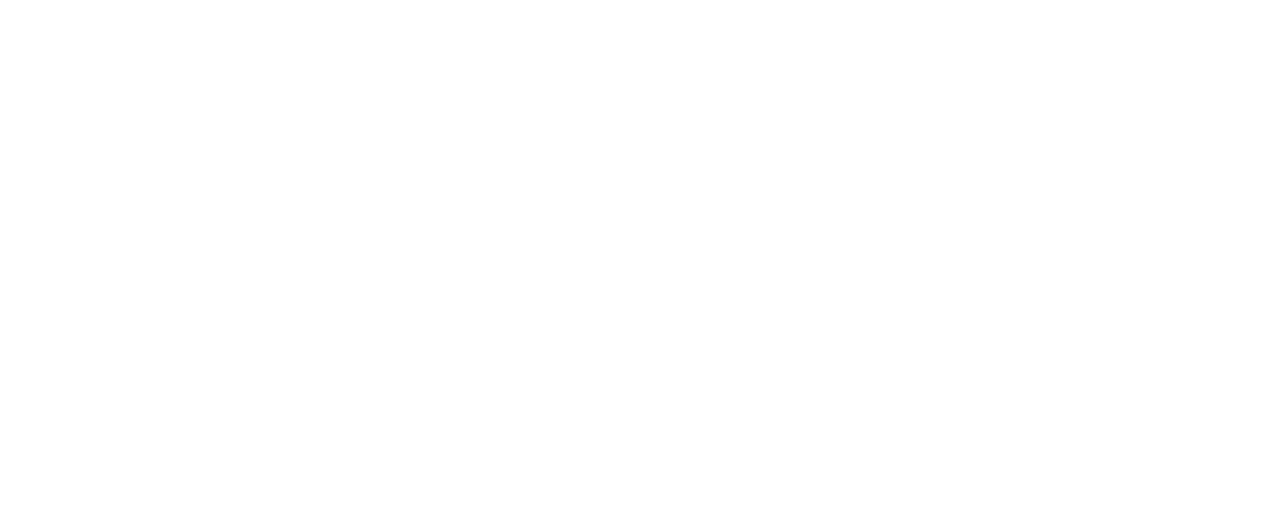
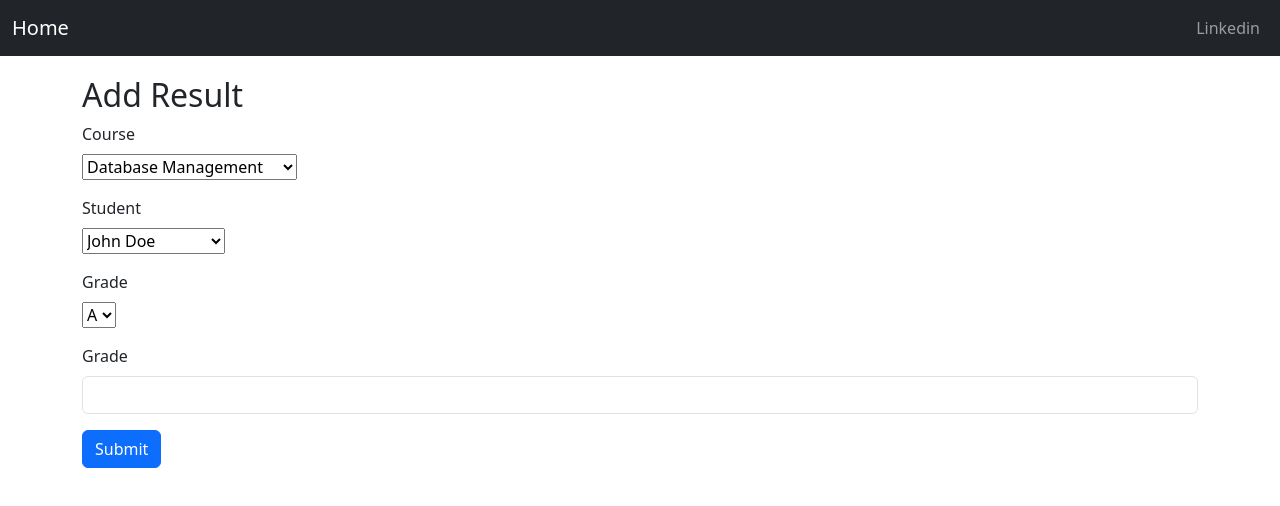
Before and after one commit to romain-beghi/StudentResultManagementSystem, a React (Create React App) app in the folder frontend/: page /results/new in a window 1280 px wide. Before the commit this address had no page. Shown: the top 506 px of the page. Built offline with nearby package versions, Linux system fonts and the light colour scheme.

Commit message:
[feat] adding screen for result create

```diff
--- a/frontend/src/App.js
+++ b/frontend/src/App.js
@@ -7,6 +7,7 @@
 import CourseList from './CourseList';
 import CourseEdit from './CourseEdit';
 import ResultList from "./ResultList";
+import ResultEdit from "./ResultEdit";
 
 const App = () => {
     return (
@@ -18,6 +19,7 @@
                 <Route path='/courses' exact={true} element={<CourseList/>}/>
                 <Route path='/courses/:id' element={<CourseEdit/>}/>
                 <Route path='/results' exact={true} element={<ResultList/>}/>
+                <Route path='/results/:id' element={<ResultEdit/>}/>
             </Routes>
         </Router>
     )
--- a/frontend/src/Home.js
+++ b/frontend/src/Home.js
@@ -20,7 +20,9 @@
             <Container fluid>
                 <Button color="link"><Link to="/courses">Course list</Link></Button>
             </Container>
-            {/*Add New Results*/}
+            <Container fluid>
+                <Button color="link"><Link to="/results/new">Add New Results</Link></Button>
+            </Container>
             <Container fluid>
                 <Button color="link"><Link to="/results">Results list</Link></Button>
             </Container>
--- /dev/null
+++ b/frontend/src/ResultEdit.js
@@ -0,0 +1,102 @@
+import React, {useEffect, useState} from 'react';
+import {Button, Container, Form, FormGroup, Input, Label} from 'reactstrap';
+import {useNavigate, useParams} from 'react-router-dom';
+import AppNavbar from './AppNavbar';
+import {Select} from "./components/Select";
+
+const ResultEdit = () => {
+    const initialFormState = {
+        course: '',
+        student: '',
+        grade: ''
+    };
+    const [result, setResult] = useState(initialFormState);
+    const navigate = useNavigate();
+    const { id } = useParams();
+
+    useEffect(() => {
+    }, [id, setResult]);
+
+    const handleChange = (event) => {
+        const { name, value } = event.target
+
+        setResult({ ...result, [name]: value })
+    }
+
+    const handleSubmit = async (event) => {
+        event.preventDefault();
+
+        await fetch(`/srms-api/v1/results/`, {
+            method: 'POST',
+            headers: {
+                'Accept': 'application/json',
+                'Content-Type': 'application/json'
+            },
+            body: JSON.stringify(result)
+        });
+        setResult(initialFormState);
+        navigate('/results/new');
+    }
+
+    const title = <h2>Add Result</h2>;
+
+    return (<div>
+            <AppNavbar/>
+            <Container>
+                {title}
+                <Form onSubmit={handleSubmit}>
+                    <FormGroup>
+                        <Label for="course">Course</Label>
+                        <br/>
+                        <Select
+                            name="course"
+                            options={[
+                                { label: 'Database Management', value: '39c59b8c-439e-4d90-8f5a-ddc65b61a7cf' },
+                                { label: 'Web Application Scripting', value: '964b48c9-e33b-4529-95e5-0aa95b00e20a' }
+                            ]}
+                            onChange={handleChange}
+                        />
+                    </FormGroup>
+                    <FormGroup>
+                        <Label for="student">Student</Label>
+                        <br/>
+                        <Select
+                            name="student"
+                            options={[
+                                { label: 'John Doe', value: '3d321c52-300b-4b51-90ec-2456f077a672' },
+                                { label: 'Isabella Reinger', value: '3cc043a3-ea54-466d-b937-15d779274606' }
+                            ]}
+                            onChange={handleChange}
+                        />
+                    </FormGroup>
+                    <FormGroup>
+                        <Label for="grade">Grade</Label>
+                        <br/>
+                        <Select
+                            name="grade"
+                            options={[
+                                { label: 'A', value: 'A' },
+                                { label: 'B', value: 'B' },
+                                { label: 'C', value: 'C' },
+                                { label: 'D', value: 'D' },
+                                { label: 'E', value: 'E' },
+                                { label: 'F', value: 'F' }
+                            ]}
+                            onChange={handleChange}
+                        />
+                    </FormGroup>
+                    <FormGroup>
+                        <Label for="grade">Grade</Label>
+                        <Input type="text" name="grade" id="grade" value={result.grade || ''}
+                               onChange={handleChange} autoComplete="grade"/>
+                    </FormGroup>
+                    <FormGroup>
+                        <Button color="primary" type="submit">Submit</Button>{' '}
+                    </FormGroup>
+                </Form>
+            </Container>
+        </div>
+    )
+};
+
+export default ResultEdit;
--- /dev/null
+++ b/frontend/src/components/Select.jsx
@@ -0,0 +1,11 @@
+import * as React from "react";
+
+export const Select = ({ name, value, options, onChange }) => {
+    return (
+        <select name={name} value={value} onChange={onChange}>
+            {options.map((option) => (
+                <option value={option.value}>{option.label}</option>
+            ))}
+        </select>
+    );
+};
```
